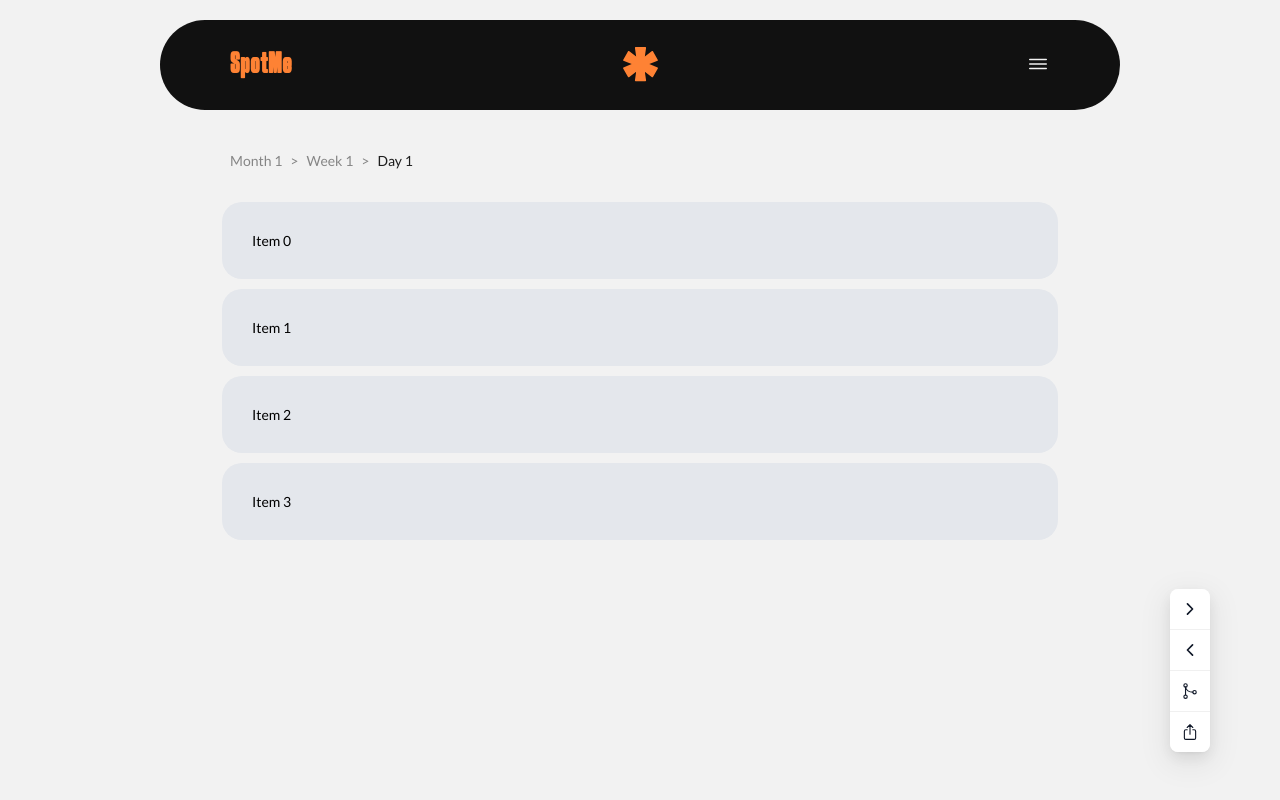
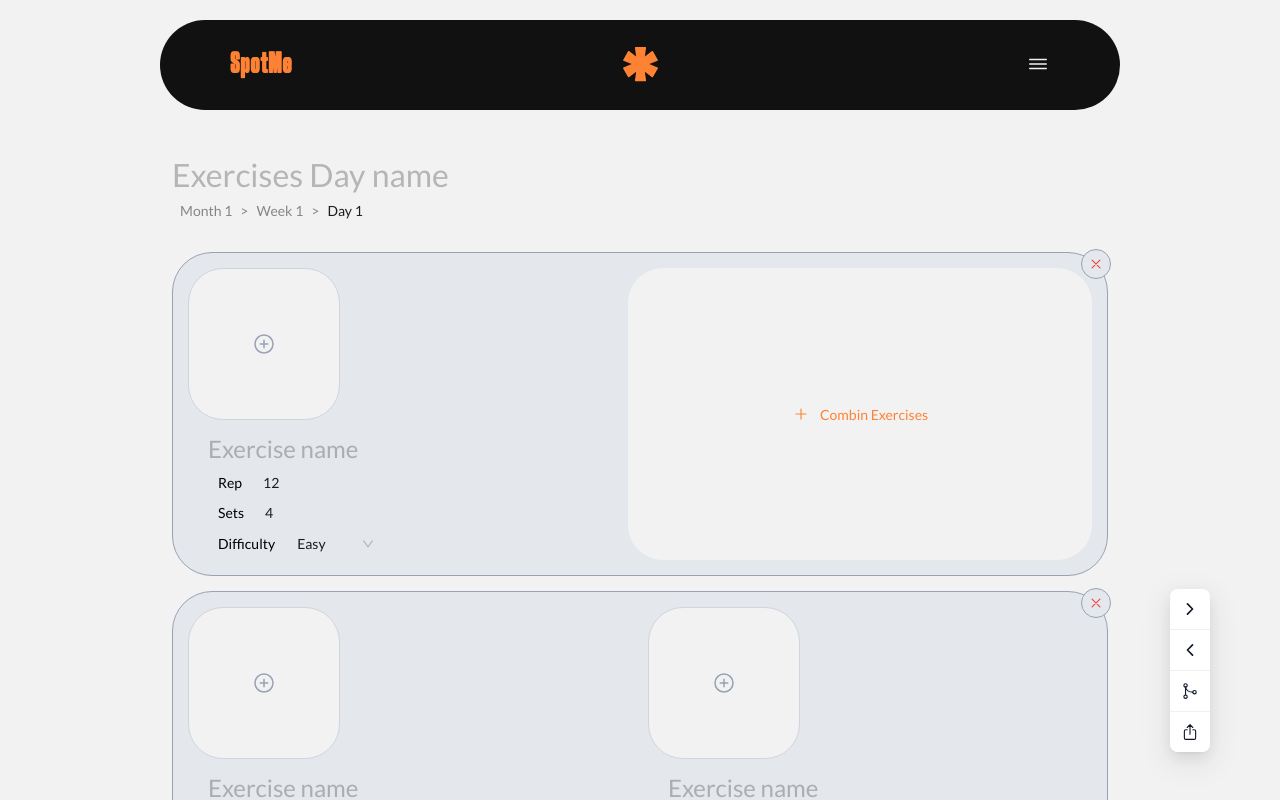
Before and after one commit to KitaniIslam/Athletes, a Next.js app: page /links/generator in a window 1280 px wide. Shown: the top 800 px of the page. Built offline with nearby package versions, Linux system fonts and the light colour scheme.

Commit message:
[FEAT][WIP] ExerciseBuilder Component

```diff
--- a/src/app/(auth)/links/generator/page.tsx
+++ b/src/app/(auth)/links/generator/page.tsx
@@ -1,6 +1,6 @@
 "use client";
 
-import { ContentContainer, Icon } from "@components/atoms";
+import { AddExerciseButton, ContentContainer, Icon } from "@components/atoms";
 import { ExerciseBuilder, WorkoutPlanTree } from "@components/organisms";
 import {
   DragDropContext,
@@ -8,7 +8,7 @@ import {
   DropResult,
   Droppable,
 } from "@hello-pangea/dnd";
-import { Breadcrumb, Col, FloatButton, Row } from "antd";
+import { Breadcrumb, Col, FloatButton, Input, Row } from "antd";
 import { useState } from "react";
 
 // TODO: Make time schedule Store
@@ -17,10 +17,8 @@ const weeks = 3;
 const days = 3;
 
 const data = [
-  { id: "item-0", title: "Item 0" },
-  { id: "item-1", title: "Item 1" },
-  { id: "item-2", title: "Item 2" },
-  { id: "item-3", title: "Item 3" },
+  { id: "item-0", title: "Item 0", isCombain: false },
+  { id: "item-1", title: "Item 1", isCombain: true },
 ];
 
 interface IGenerator {}
@@ -54,11 +52,16 @@ const Generator = ({}: IGenerator) => {
       <div>
         <div
           style={{
-            padding: "20px 70px",
+            padding: "20px 20px",
             borderRadius: 30,
           }}
         >
           <Row gutter={16}>
+            <Input
+              placeholder="Exercises Day name"
+              bordered={false}
+              style={{ fontSize: "2rem", padding: 0 }}
+            />
             <Col span={12}>
               <Breadcrumb
                 separator=">"
@@ -88,14 +91,22 @@ const Generator = ({}: IGenerator) => {
                             draggableId={item.id.toString()}
                             index={index}
                           >
-                            {(provided) => (
+                            {(provided, snapshot) => (
                               <div
                                 key={index}
                                 {...provided.dragHandleProps}
                                 {...provided.draggableProps}
                                 ref={provided.innerRef}
+                                style={{
+                                  ...provided.draggableProps.style,
+                                  marginBottom: 15,
+                                }}
                               >
-                                <ExerciseBuilder text={item.title} />
+                                <ExerciseBuilder
+                                  text={item.title}
+                                  isCombain={item.isCombain}
+                                  isDragging={snapshot.isDragging}
+                                />
                               </div>
                             )}
                           </Draggable>
@@ -106,6 +117,7 @@ const Generator = ({}: IGenerator) => {
                     )}
                   </Droppable>
                 </DragDropContext>
+                <AddExerciseButton label="Add Exercise" />
               </div>
             </Col>
           </Row>
--- a/src/components/organisms/Exercise/ExerciseBuilder/ExerciseBuilder.styled.tsx
+++ b/src/components/organisms/Exercise/ExerciseBuilder/ExerciseBuilder.styled.tsx
@@ -1,9 +1,63 @@
+import { ImageSize } from "@lib/Consts";
 import { theme } from "@theme/index";
+import { Flex } from "antd";
 import styled from "styled-components";
 
-export const ExerciseContainer = styled.div`
-  min-height: 60px;
-  width: 100%;
-  background-color: ${theme.colors.gray[200]};
-  border-radius: 20px;
+interface IExerciseContainer {
+  isDragging?: boolean;
+  bgColor?: string;
+}
+export const ExerciseContainer = styled(Flex)<IExerciseContainer>`
+  padding: 15px;
+  border: solid 1px ${theme.colors.gray[400]};
+  border-radius: 40px;
+  background-color: ${({ isDragging, bgColor }) =>
+    bgColor
+      ? bgColor
+      : isDragging
+      ? theme.colors.gray[300]
+      : theme.colors.gray[200]};
+  position: relative;
 `;
+
+export const ImageContainer = styled.div`
+  width: ${ImageSize}px;
+  height: ${ImageSize}px;
+  min-width: ${ImageSize}px;
+  min-height: ${ImageSize}px;
+  display: flex;
+  align-items: center;
+  justify-content: center;
+  border: solid ${theme.colors.gray[300]} 1px;
+  border-radius: ${theme.radius.m}px;
+  background-color: ${theme.colors.white[100]};
+  cursor: pointer;
+`;
+
+export const RowFlex = styled.div`
+  display: flex;
+  flex-direction: row;
+  flex: 1;
+  flex-wrap: wrap;
+`;
+
+export const RowEntriesContainer = styled.div`
+  margin-left: 10px;
+  display: flex;
+  flex-direction: row;
+  align-items: center;
+`;
+
+export const AddCombinedExerciseButton = styled.div`
+  display: flex;
+  flex-direction: row;
+  align-items: center;
+  justify-content: center;
+  flex: 1;
+  background-color: ${theme.colors.white[100]};
+  border-radius: ${theme.radius.m}px;
+  padding-inline: 20px;
+  min-width: 200px;
+  min-height: 50px;
+  cursor: pointer;
+`;
--- a/src/components/organisms/Exercise/ExerciseBuilder/ExerciseBuilder.tsx
+++ b/src/components/organisms/Exercise/ExerciseBuilder/ExerciseBuilder.tsx
@@ -1,13 +1,194 @@
-import { ExerciseContainer } from "./ExerciseBuilder.styled";
-
+import { Icon } from "@components/atoms";
+import { ExerciseLevels, ImageSize } from "@lib/Consts";
+import { theme } from "@theme/index";
+import {
+  Input,
+  InputNumber,
+  Popconfirm,
+  Radio,
+  Select,
+  Typography,
+} from "antd";
+import Image from "next/image";
+import { useState } from "react";
+import {
+  AddCombinedExerciseButton,
+  ExerciseContainer,
+  ImageContainer,
+  RowEntriesContainer,
+  RowFlex,
+} from "./ExerciseBuilder.styled";
 interface IExerciseBuilder {
   text: string;
+  isCombain: boolean;
+  isDragging: boolean;
 }
 
-const ExerciseBuilder = ({ text }: IExerciseBuilder) => {
+const ExerciseEntry = ({
+  exerciseImageSrc,
+  openSelectExerciseImage,
+}: {
+  exerciseImageSrc: any;
+  openSelectExerciseImage: any;
+}) => {
   return (
-    <ExerciseContainer>
-      <div style={{ padding: 30, marginBottom: 10 }}>{text}</div>
+    <RowFlex>
+      {exerciseImageSrc ? (
+        <Image
+          alt="Exercise image"
+          src={exerciseImageSrc}
+          sizes="fill"
+          width={ImageSize}
+          height={ImageSize}
+        />
+      ) : (
+        <ImageContainer onClick={openSelectExerciseImage}>
+          <Icon
+            name="AddCircle"
+            color={theme.colors.gray[400]}
+            onPress={openSelectExerciseImage}
+          />
+        </ImageContainer>
+      )}
+      <div style={{ padding: "10px 0 0 20px" }}>
+        <Input
+          placeholder="Exercise name"
+          bordered={false}
+          style={{
+            fontSize: "1.5rem",
+            padding: 0,
+            color: theme.colors.primary[100],
+          }}
+        />
+        <RowEntriesContainer>
+          <p style={{ marginRight: 10 }}>Rep</p>
+          <InputNumber
+            min={1}
+            max={100}
+            defaultValue={12}
+            onChange={() => {}}
+            bordered={false}
+          />
+        </RowEntriesContainer>
+        <RowEntriesContainer>
+          <p style={{ marginRight: 10 }}>Sets</p>
+          <InputNumber
+            min={1}
+            max={100}
+            defaultValue={4}
+            onChange={() => {}}
+            bordered={false}
+          />
+        </RowEntriesContainer>
+        <RowEntriesContainer>
+          <p style={{ marginRight: 10 }}>Difficulty</p>
+          <Select
+            defaultValue="easy"
+            style={{ width: 100 }}
+            onChange={() => {}}
+            options={ExerciseLevels}
+            title="Difficulty"
+            bordered={false}
+          />
+        </RowEntriesContainer>
+      </div>
+    </RowFlex>
+  );
+};
+const { Title } = Typography;
+const ExerciseBuilder = ({ text, isCombain, isDragging }: IExerciseBuilder) => {
+  const [exerciseImageSrc, setExerciseImageSrc] = useState<string>();
+  const openSelectExerciseImage = () => {};
+
+  const deleteExercise = () => {};
+  // const confirm = (e: React.MouseEvent<HTMLElement>) => {
+  const confirm = (e: any) => {
+    console.log(e);
+  };
+
+  const cancel = (e: any) => {
+    console.log(e);
+  };
+
+  return (
+    <ExerciseContainer wrap="wrap" gap="middle" isDragging={isDragging}>
+      <Popconfirm
+        title="DELETE"
+        description={() => {
+          return (
+            <div style={{ paddingRight: 10 }}>
+              <p style={{ maxWidth: "40ch", margin: "20px 0 20px 0" }}>
+                {isCombain
+                  ? "Make sure to select the relevent exercise to delete before pressing delete."
+                  : "Are You sure you want to delete this exercise"}
+              </p>
+              {isCombain && (
+                <Radio.Group
+                  onChange={() => {}}
+                  value={isCombain ? 2 : 3}
+                  style={{
+                    display: "flex",
+                    flexDirection: "column",
+                    margin: "0 0 20px 0",
+                  }}
+                >
+                  <Radio value={1}>Base Exercise</Radio>
+                  <Radio value={2}>Combined Exercise</Radio>
+                  <Radio value={3}>The whole Exercise</Radio>
+                </Radio.Group>
+              )}
+            </div>
+          );
+        }}
+        onConfirm={confirm}
+        onCancel={cancel}
+        okText="Delete"
+        cancelText="Cancel"
+        okType="danger"
+        placement="bottomRight"
+      >
+        <div
+          style={{
+            position: "absolute",
+            top: -4,
+            right: -4,
+            borderRadius: 40,
+            backgroundColor: theme.colors.gray[200],
+            border: `solid 1px ${theme.colors.gray[400]}`,
+            cursor: "pointer",
+          }}
+          onClick={() => deleteExercise()}
+        >
+          <Icon
+            name="Close"
+            size={18}
+            color={theme.colors.error[600]}
+            onPress={() => deleteExercise()}
+            padding={5}
+          />
+        </div>
+      </Popconfirm>
+      <ExerciseEntry
+        exerciseImageSrc={exerciseImageSrc}
+        openSelectExerciseImage={openSelectExerciseImage}
+      />
+      {isCombain ? (
+        <ExerciseEntry
+          exerciseImageSrc={exerciseImageSrc}
+          openSelectExerciseImage={openSelectExerciseImage}
+        />
+      ) : (
+        <AddCombinedExerciseButton
+          onClick={() => {
+            console.log("clicked");
+          }}
+        >
+          <Icon name="Add" size={18} color={theme.colors.primary[100]} />
+          <p style={{ marginLeft: 10, color: theme.colors.primary[100] }}>
+            Combin Exercises
+          </p>
+        </AddCombinedExerciseButton>
+      )}
     </ExerciseContainer>
   );
 };
--- a/src/lib/Consts.ts
+++ b/src/lib/Consts.ts
@@ -1 +1,7 @@
 export const NavbarPadding = 70;
+export const ImageSize = 150;
+export const ExerciseLevels = [
+  { value: "easy", label: "Easy" },
+  { value: "medium", label: "Medium" },
+  { value: "hard", label: "Hard" },
+];
```
